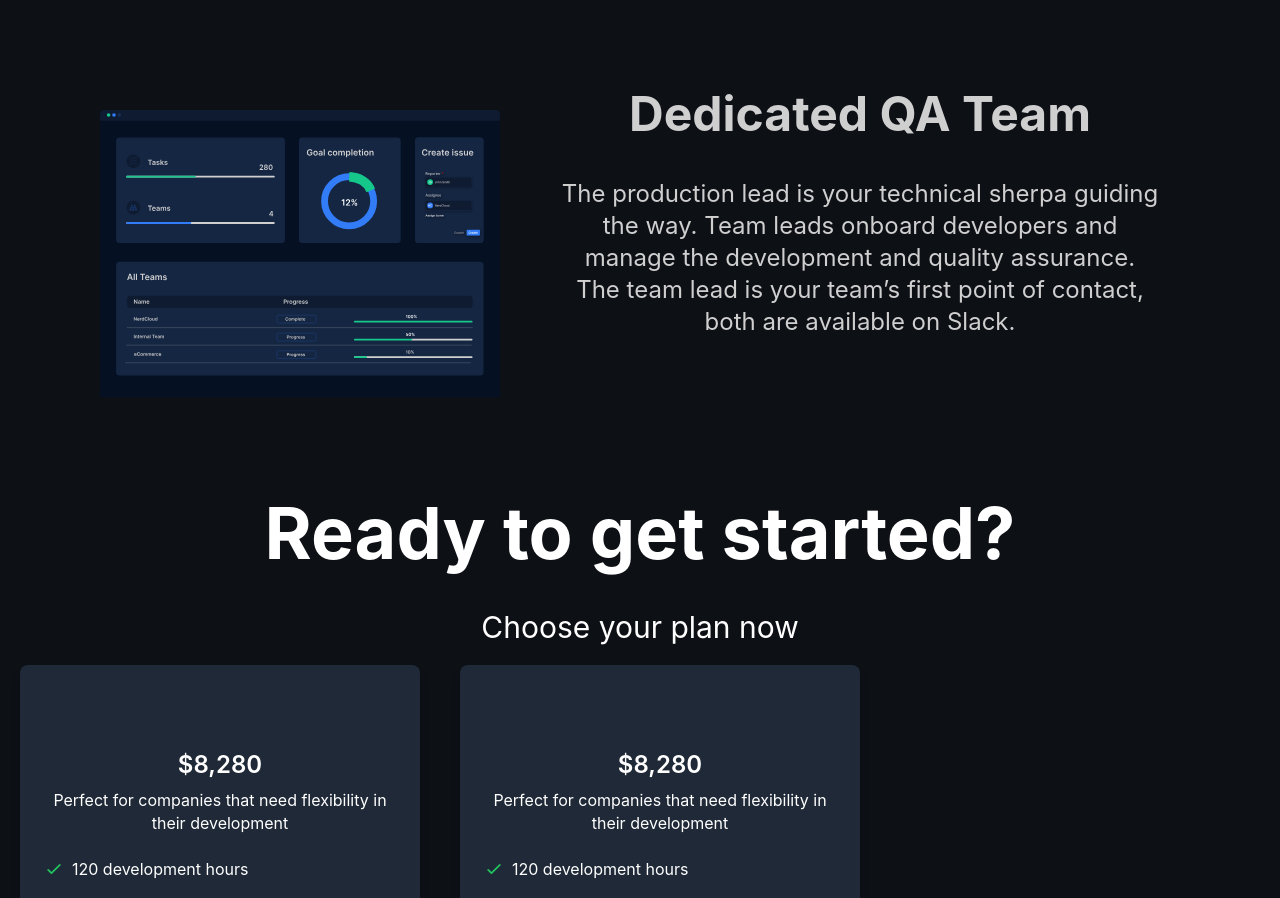
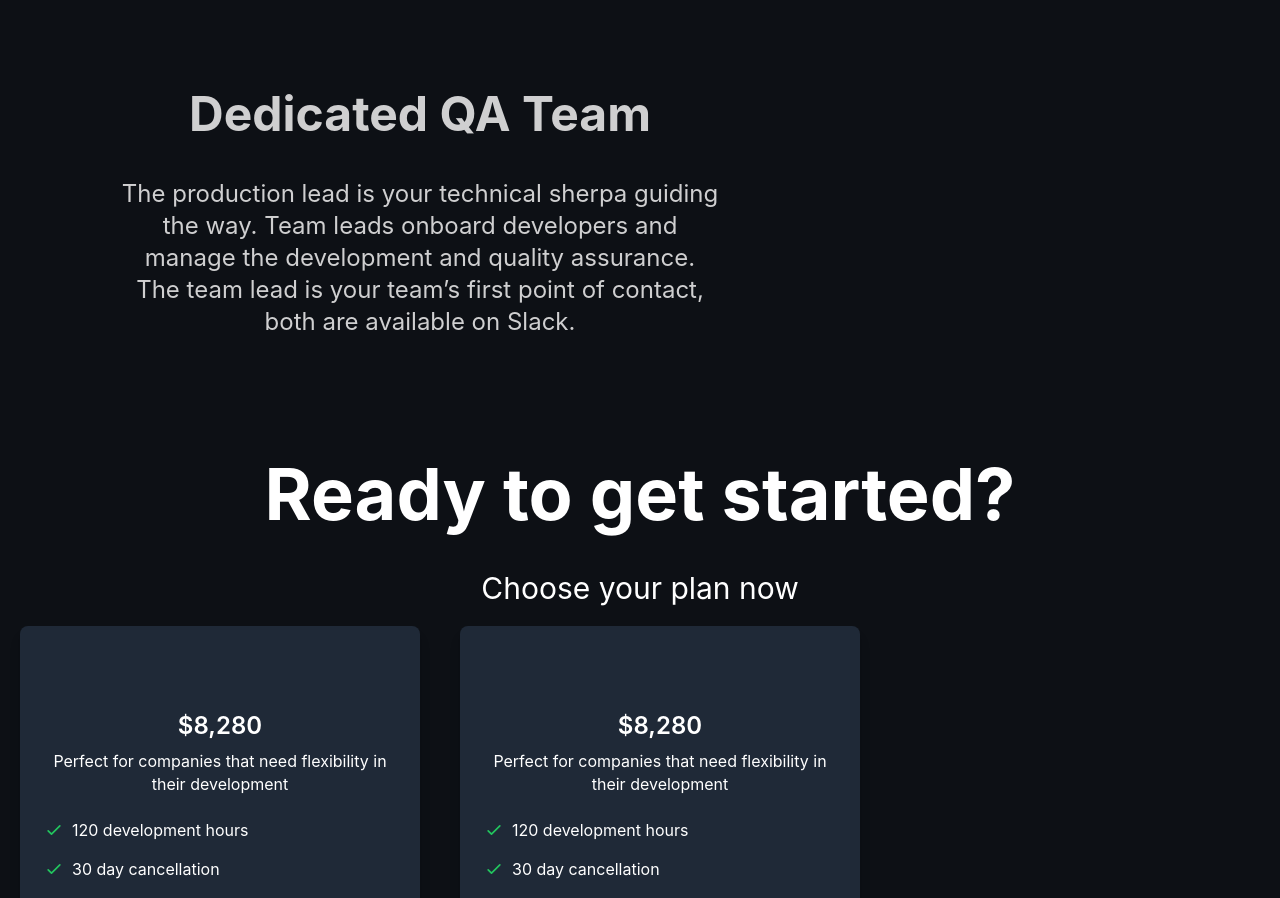
Before and after one commit to soneraparth28/Demo-App, a React (Vite) app: page / in a window 1280 px wide. Shown: the part 5242-6140 px from the top of the page. Built offline with nearby package versions, Linux system fonts and the light colour scheme.

Commit message:
Update Feature.jsx

```diff
--- a/src/Components/Feature.jsx
+++ b/src/Components/Feature.jsx
@@ -1,6 +1,6 @@
 import React from 'react'
 import featureimage from '../assets/feature-image.png'
-import QA from '../assets/qa.svg'
+// import QA from '../assets/qa.svg'
 
 const Feature = () => {
   return (
@@ -28,7 +28,7 @@ const Feature = () => {
 
 <div className="container2 m-20 flex">
   <div className="qa">
-    <img src={QA} alt="" className='w-[400px] m-5 ' />
+{/*     <img src={QA} alt="" className='w-[400px] m-5 ' /> */}
   </div>
   <div className="content text-center">
     <h3 className='text-5xl font-bold justfy-center text-center mx-auto '>Dedicated QA Team</h3>
```
